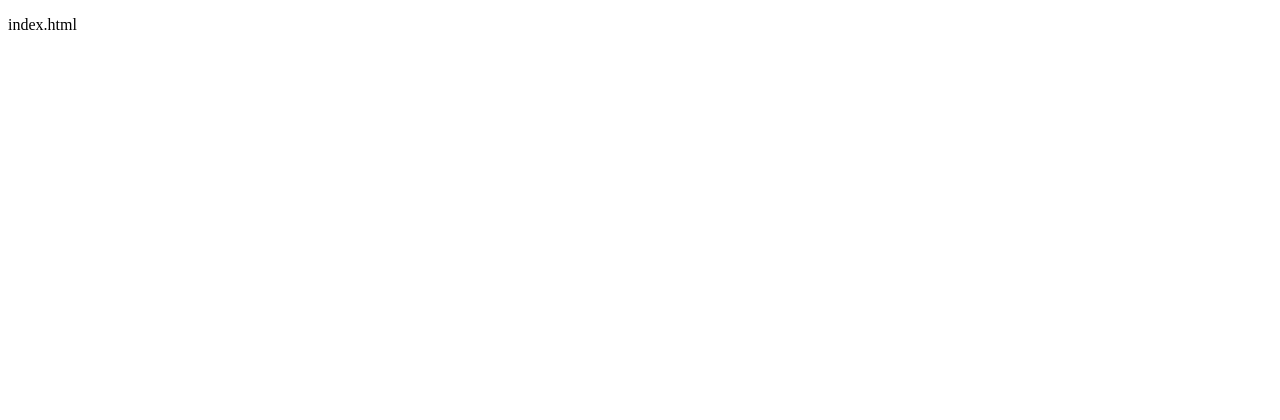
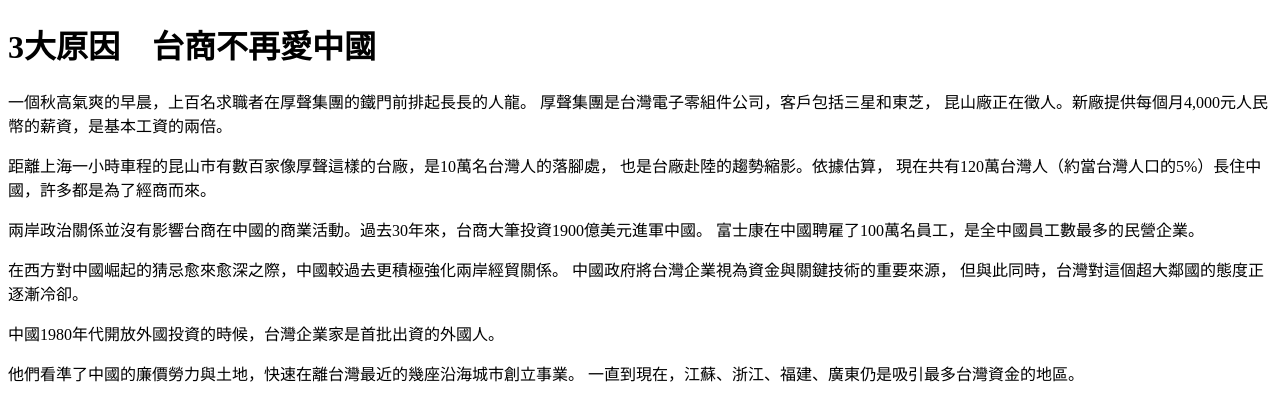
Before and after one commit to a1083420002/firsthtml, a plain HTML site: page index.html in a window 1280 px wide. Drawn offline with Linux system fonts and the light colour scheme.

Commit message:
firsthtml

```diff
--- a/index.html
+++ b/index.html
@@ -3,9 +3,35 @@
 <head>
     <meta charset="UTF-8">
     <meta name="viewport" content="width=device-width, initial-scale=1.0">
-    <title>Document</title>
+    <title>3大原因　台商不再愛中國|天下雜誌</title>
 </head>
 <body>
-    <p>index.html</p>
+    <h1>
+        3大原因　台商不再愛中國
+    </h1>
+    <p>一個秋高氣爽的早晨，上百名求職者在厚聲集團的鐵門前排起長長的人龍。
+        厚聲集團是台灣電子零組件公司，客戶包括三星和東芝，
+        昆山廠正在徵人。新廠提供每個月4,000元人民幣的薪資，是基本工資的兩倍。</p>
+    <p>
+        距離上海一小時車程的昆山市有數百家像厚聲這樣的台廠，是10萬名台灣人的落腳處，
+        也是台廠赴陸的趨勢縮影。依據估算，
+        現在共有120萬台灣人（約當台灣人口的5%）長住中國，許多都是為了經商而來。
+    </p>
+    <p>
+        兩岸政治關係並沒有影響台商在中國的商業活動。過去30年來，台商大筆投資1900億美元進軍中國。
+        富士康在中國聘雇了100萬名員工，是全中國員工數最多的民營企業。
+    </p>
+    <p>
+        在西方對中國崛起的猜忌愈來愈深之際，中國較過去更積極強化兩岸經貿關係。
+        中國政府將台灣企業視為資金與關鍵技術的重要來源，
+        但與此同時，台灣對這個超大鄰國的態度正逐漸冷卻。
+    </p>
+    <p>
+        中國1980年代開放外國投資的時候，台灣企業家是首批出資的外國人。
+    </p>
+    <p>
+        他們看準了中國的廉價勞力與土地，快速在離台灣最近的幾座沿海城市創立事業。
+        一直到現在，江蘇、浙江、福建、廣東仍是吸引最多台灣資金的地區。
+    </p>
 </body>
 </html>
```
